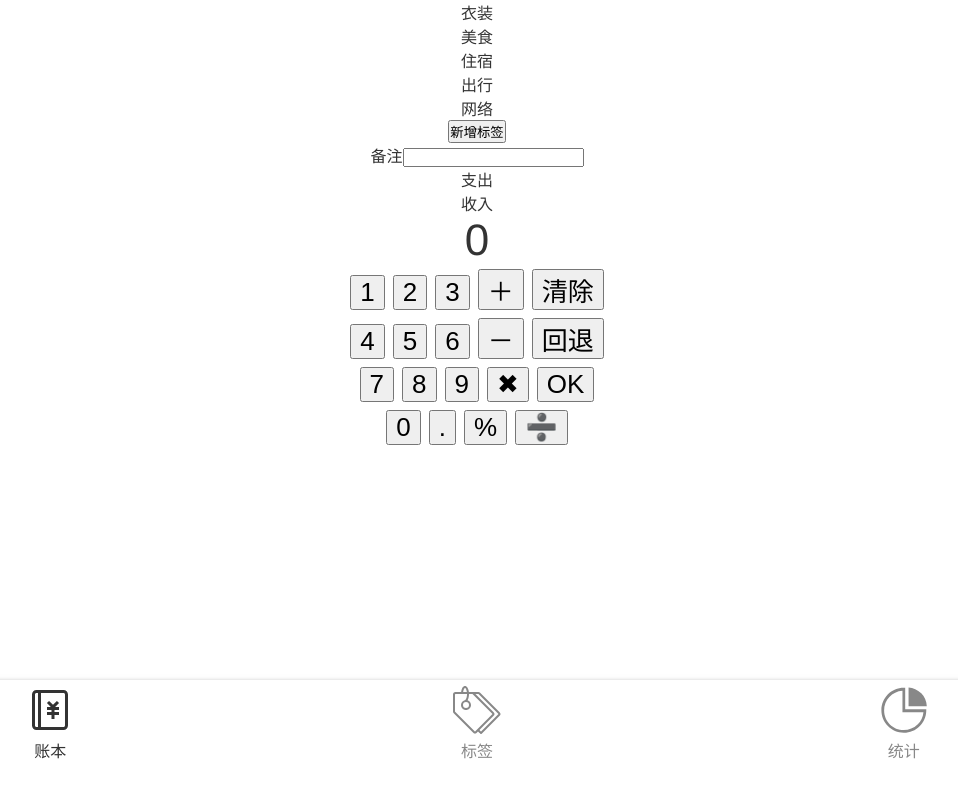
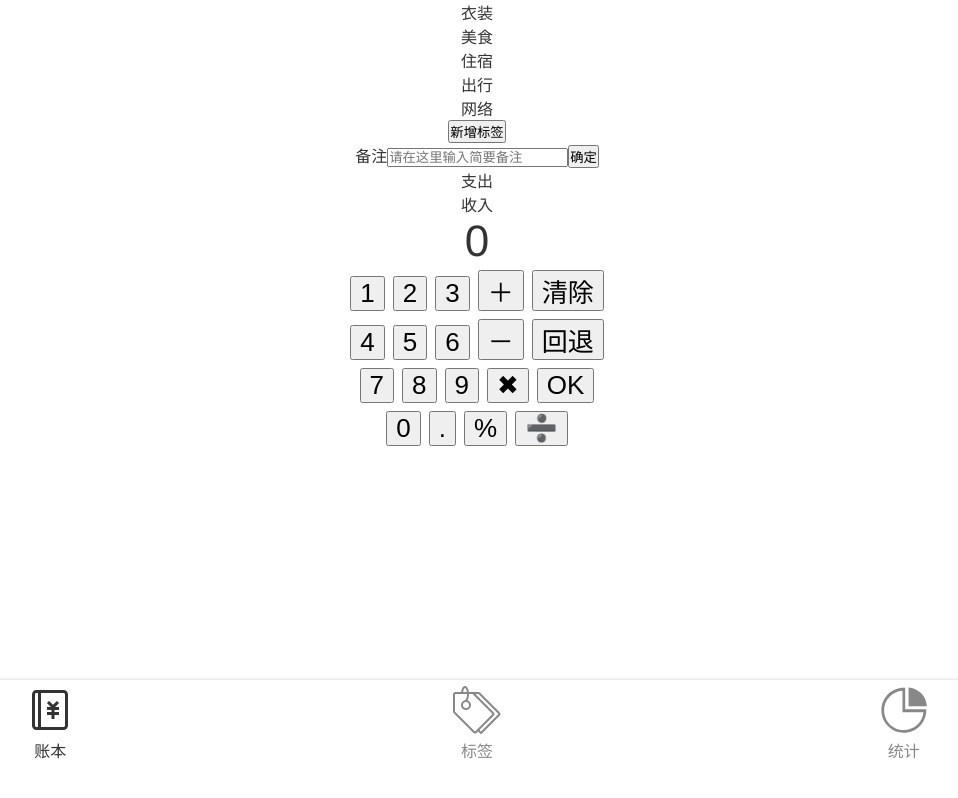
Before and after one commit to JianLiu93/neko-money-0.1, a Vue app: page /#/money in a window 1280 px wide. Shown: the whole page, without its empty margins (163-1121 px from the left). Built offline with nearby package versions, Linux system fonts and the light colour scheme.

Commit message:
add notes component

```diff
--- /dev/null
+++ b/src/components/Notes.vue
@@ -0,0 +1,31 @@
+<template>
+	<div class="noteBar">
+	<label for="" class="notes">
+		<span>备注</span>
+		<input type="text" :note="note"
+		@input="inputNote($event)"
+		placeholder="请在这里输入简要备注">
+		<button @click="print()">确定</button>
+	</label>
+	</div>
+</template>
+
+<script lang="ts">
+	import Vue from 'vue'
+	import { Component } from 'vue-property-decorator';
+
+	@Component
+	export default class Notes extends Vue {
+		note = '';
+		inputNote(e: { target: HTMLInputElement }) :void {
+				this.note = e.target.value;
+		}
+		print(): void {
+			console.log(this.note);
+		}
+	}
+</script>
+
+<style lang="scss" scoped>
+
+</style>
--- a/src/views/Money.vue
+++ b/src/views/Money.vue
@@ -13,13 +13,7 @@
 		<button>新增标签</button>
       </div>
 	</div>
-
-      <div class="remark">
-		<label for="">
-			<span>备注</span>
-			<input type="text" />
-		</label>
-      </div>
+	<Notes />
 	<Types />
 	<Calculator />
     </wrapper>
@@ -29,10 +23,11 @@
 <script lang="ts">
 	import Types from '@/components/Types.vue'
 	import Calculator from '@/components/Calculator.vue'
+	import Notes from '@/components/Notes.vue'
 
 	export default {
 		name: 'Money',
-		components: {Types, Calculator},
+		components: { Types, Calculator, Notes },
 	}
 </script>
 
```
